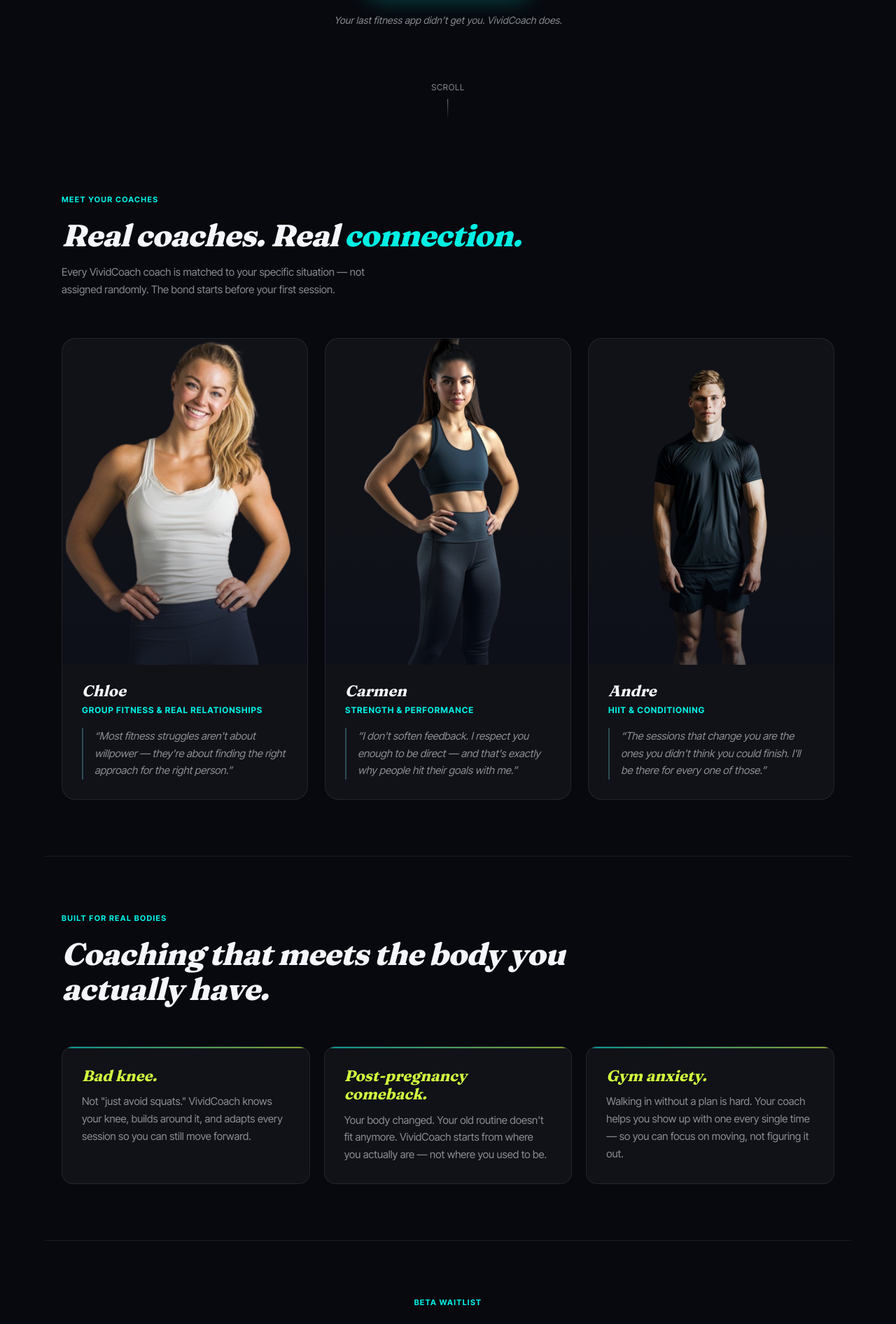
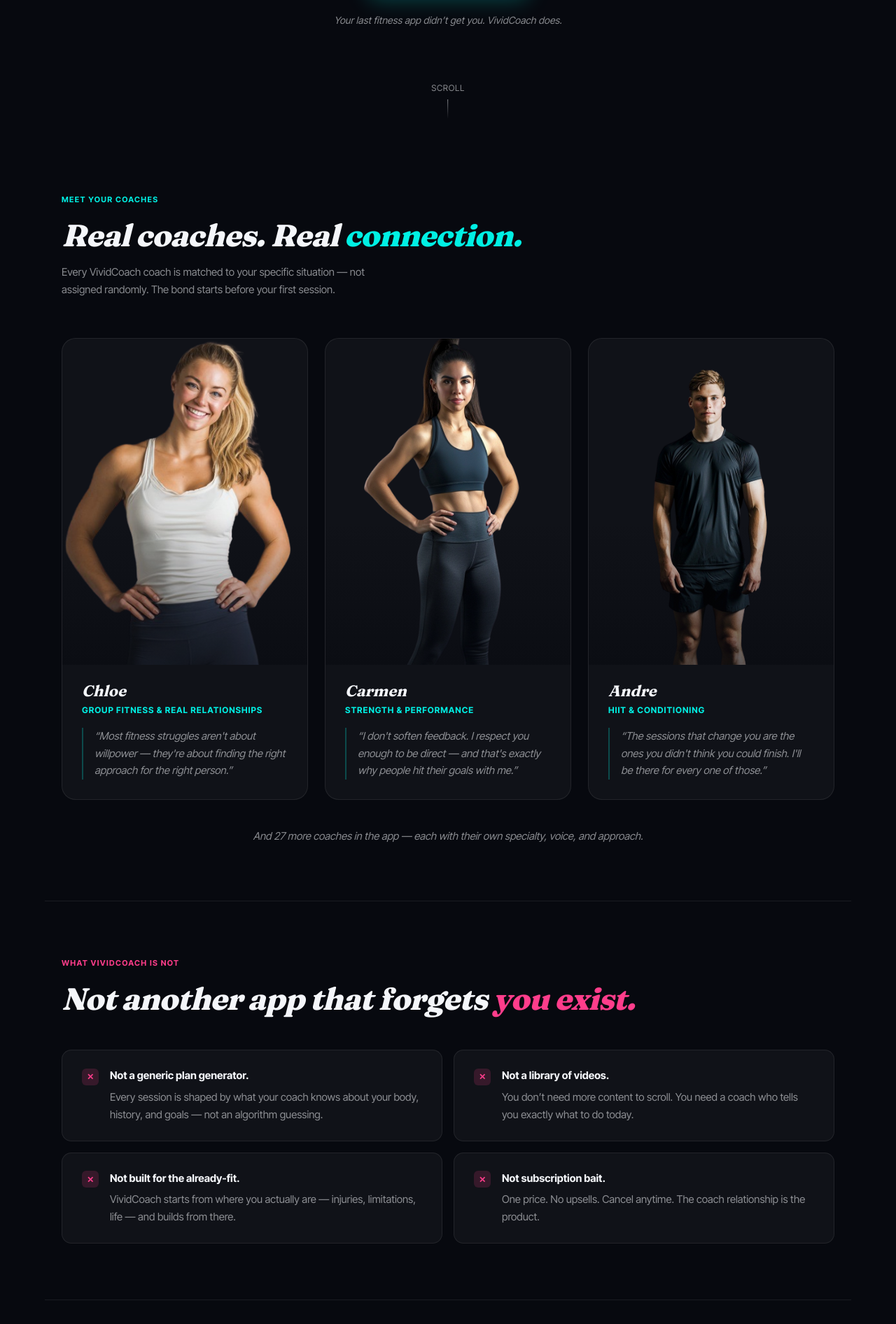
Before and after one commit to Vividcoachapp/vividcoach-landing, a Next.js app: page / in a window 1280 px wide. Shown: the part 603-2495 px from the top of the page at 70% size. Built offline with nearby package versions, Linux system fonts and the light colour scheme; no server answers.

Commit message:
Coaches callout, anti-positioning section, pricing surface (VIV-423)

```diff
--- a/app/globals.css
+++ b/app/globals.css
@@ -115,8 +115,8 @@
   letter-spacing: 0.08em;
   text-transform: uppercase;
   color: var(--chartreuse);
-  background: rgba(216, 255, 62, 0.1);
-  border: 1px solid rgba(216, 255, 62, 0.25);
+  background: rgba(212, 255, 62, 0.1);
+  border: 1px solid rgba(212, 255, 62, 0.25);
   border-radius: 100px;
   padding: 0.375rem 0.875rem;
   margin-bottom: 2rem;
@@ -276,7 +276,7 @@
 }
 
 .story-card:hover {
-  border-color: rgba(125, 249, 255, 0.2);
+  border-color: rgba(0, 240, 228, 0.2);
 }
 
 .story-card-accent {
@@ -362,7 +362,7 @@
 }
 
 .coach-card:hover {
-  border-color: rgba(125, 249, 255, 0.25);
+  border-color: rgba(0, 240, 228, 0.25);
   transform: translateY(-3px);
 }
 
@@ -388,7 +388,7 @@
   background: linear-gradient(
     to bottom,
     transparent 55%,
-    rgba(10, 14, 26, 0.55) 100%
+    rgba(7, 9, 15, 0.55) 100%
   );
 }
 
@@ -422,9 +422,173 @@
   color: var(--text-dim);
   line-height: 1.65;
   font-style: italic;
-  border-left: 2px solid rgba(125, 249, 255, 0.25);
+  border-left: 2px solid rgba(0, 240, 228, 0.25);
   padding-left: 1rem;
   margin: 0;
+}
+
+/* ─── COACHES MORE ────────────────────────────────────── */
+.coaches-more {
+  margin-top: 2.5rem;
+  text-align: center;
+  font-size: 0.9375rem;
+  color: var(--text-dim);
+  font-style: italic;
+}
+
+/* ─── ANTI-POSITIONING ─────────────────────────────────── */
+.not-section {
+  padding: 5rem 1.5rem;
+  max-width: 72rem;
+  margin: 0 auto;
+}
+
+.not-header {
+  margin-bottom: 3rem;
+}
+
+.not-label {
+  color: var(--magenta);
+}
+
+.not-title {
+  font-family: var(--font-fraunces, serif);
+  font-style: italic;
+  font-size: clamp(1.75rem, 4vw, 2.75rem);
+  font-weight: 800;
+  line-height: 1.15;
+  letter-spacing: -0.02em;
+  color: var(--text);
+  max-width: 28ch;
+}
+
+.not-title em {
+  color: var(--magenta);
+}
+
+.not-list {
+  list-style: none;
+  padding: 0;
+  margin: 0;
+  display: grid;
+  grid-template-columns: 1fr;
+  gap: 1rem;
+}
+
+@media (min-width: 680px) {
+  .not-list {
+    grid-template-columns: repeat(2, 1fr);
+  }
+}
+
+.not-item {
+  display: flex;
+  gap: 1rem;
+  align-items: flex-start;
+  background: var(--card-bg);
+  border: 1px solid var(--card-border);
+  border-radius: 14px;
+  padding: 1.5rem 1.75rem;
+  transition: border-color 0.2s ease;
+}
+
+.not-item:hover {
+  border-color: rgba(255, 61, 139, 0.2);
+}
+
+.not-x {
+  flex-shrink: 0;
+  width: 1.5rem;
+  height: 1.5rem;
+  display: flex;
+  align-items: center;
+  justify-content: center;
+  font-size: 0.75rem;
+  font-weight: 700;
+  color: var(--magenta);
+  background: var(--magenta-glow);
+  border-radius: 6px;
+  margin-top: 0.1rem;
+}
+
+.not-item strong {
+  display: block;
+  font-size: 0.9375rem;
+  font-weight: 700;
+  color: var(--text);
+  margin-bottom: 0.375rem;
+}
+
+.not-item div {
+  font-size: 0.9375rem;
+  color: var(--text-dim);
+  line-height: 1.65;
+}
+
+/* ─── PRICING ──────────────────────────────────────────── */
+.pricing {
+  padding: 5rem 1.5rem;
+  max-width: 38rem;
+  margin: 0 auto;
+  text-align: center;
+}
+
+.pricing-title {
+  font-family: var(--font-fraunces, serif);
+  font-style: italic;
+  font-size: clamp(1.75rem, 4vw, 2.5rem);
+  font-weight: 800;
+  letter-spacing: -0.02em;
+  color: var(--text);
+  margin-bottom: 2rem;
+  line-height: 1.15;
+}
+
+.pricing-card {
+  display: inline-flex;
+  flex-direction: column;
+  align-items: center;
+  gap: 0.75rem;
+  background: var(--card-bg);
+  border: 1px solid var(--card-border);
+  border-radius: 20px;
+  padding: 2rem 3rem;
+}
+
+.pricing-amount {
+  display: flex;
+  align-items: baseline;
+  gap: 1rem;
+  flex-wrap: wrap;
+  justify-content: center;
+}
+
+.pricing-monthly,
+.pricing-yearly {
+  font-family: var(--font-fraunces, serif);
+  font-style: italic;
+  font-size: 2rem;
+  font-weight: 800;
+  color: var(--text);
+}
+
+.pricing-period {
+  font-size: 1rem;
+  font-weight: 400;
+  color: var(--text-dim);
+  font-style: normal;
+}
+
+.pricing-or {
+  font-size: 0.875rem;
+  color: var(--text-dim);
+  font-style: italic;
+}
+
+.pricing-note {
+  font-size: 0.875rem;
+  color: var(--text-dim);
+  letter-spacing: 0.01em;
 }
 
 /* ─── WAITLIST ─────────────────────────────────────────── */
@@ -495,12 +659,12 @@
 }
 
 .waitlist-input::placeholder {
-  color: rgba(244, 241, 234, 0.3);
+  color: rgba(244, 246, 250, 0.3);
 }
 
 .waitlist-input:focus {
   border-color: var(--cyan);
-  box-shadow: 0 0 0 3px rgba(125, 249, 255, 0.12);
+  box-shadow: 0 0 0 3px rgba(0, 240, 228, 0.12);
 }
 
 .waitlist-submit {
@@ -540,8 +704,8 @@
   align-items: center;
   gap: 1rem;
   padding: 2rem;
-  background: rgba(125, 249, 255, 0.06);
-  border: 1px solid rgba(125, 249, 255, 0.2);
+  background: rgba(0, 240, 228, 0.06);
+  border: 1px solid rgba(0, 240, 228, 0.2);
   border-radius: 16px;
 }
 
@@ -549,7 +713,7 @@
   width: 48px;
   height: 48px;
   border-radius: 50%;
-  background: rgba(125, 249, 255, 0.15);
+  background: rgba(0, 240, 228, 0.15);
   display: flex;
   align-items: center;
   justify-content: center;
@@ -648,8 +812,8 @@
 }
 
 .legal-notice {
-  background: rgba(125, 249, 255, 0.06);
-  border: 1px solid rgba(125, 249, 255, 0.2);
+  background: rgba(0, 240, 228, 0.06);
+  border: 1px solid rgba(0, 240, 228, 0.2);
   border-radius: 10px;
   padding: 1rem 1.25rem;
   margin-bottom: 2.5rem;
--- a/app/page.tsx
+++ b/app/page.tsx
@@ -134,6 +134,48 @@
               </div>
             ))}
           </div>
+
+          <p className="coaches-more">
+            And 27 more coaches in the app — each with their own specialty, voice, and approach.
+          </p>
+        </section>
+
+        <div className="divider" />
+
+        {/* ── ANTI-POSITIONING ──────────────────────────── */}
+        <section className="not-section" id="not">
+          <div className="not-header">
+            <p className="section-label not-label">What VividCoach is not</p>
+            <h2 className="not-title">
+              Not another app that forgets <em>you exist.</em>
+            </h2>
+          </div>
+          <ul className="not-list">
+            <li className="not-item">
+              <span className="not-x" aria-hidden>✕</span>
+              <div>
+                <strong>Not a generic plan generator.</strong> Every session is shaped by what your coach knows about your body, history, and goals — not an algorithm guessing.
+              </div>
+            </li>
+            <li className="not-item">
+              <span className="not-x" aria-hidden>✕</span>
+              <div>
+                <strong>Not a library of videos.</strong> You don&rsquo;t need more content to scroll. You need a coach who tells you exactly what to do today.
+              </div>
+            </li>
+            <li className="not-item">
+              <span className="not-x" aria-hidden>✕</span>
+              <div>
+                <strong>Not built for the already-fit.</strong> VividCoach starts from where you actually are — injuries, limitations, life — and builds from there.
+              </div>
+            </li>
+            <li className="not-item">
+              <span className="not-x" aria-hidden>✕</span>
+              <div>
+                <strong>Not subscription bait.</strong> One price. No upsells. Cancel anytime. The coach relationship is the product.
+              </div>
+            </li>
+          </ul>
         </section>
 
         <div className="divider" />
@@ -176,6 +218,22 @@
                 figuring it out.
               </p>
             </div>
+          </div>
+        </section>
+
+        <div className="divider" />
+
+        {/* ── PRICING ───────────────────────────────────── */}
+        <section className="pricing" id="pricing">
+          <p className="section-label">Pricing</p>
+          <h2 className="pricing-title">Simple. Honest. No games.</h2>
+          <div className="pricing-card">
+            <div className="pricing-amount">
+              <span className="pricing-monthly">$12.99<span className="pricing-period">/month</span></span>
+              <span className="pricing-or">or</span>
+              <span className="pricing-yearly">$99<span className="pricing-period">/year</span></span>
+            </div>
+            <p className="pricing-note">No upsells. Cancel anytime.</p>
           </div>
         </section>
 
```
